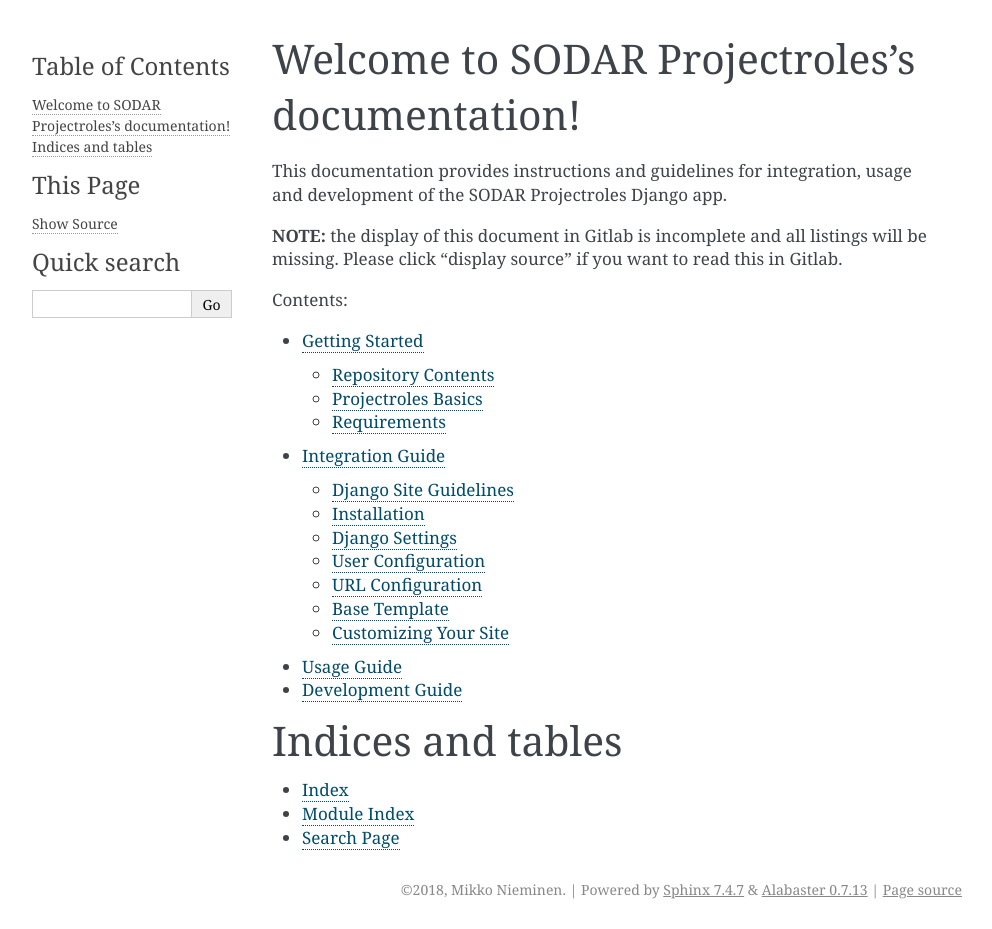
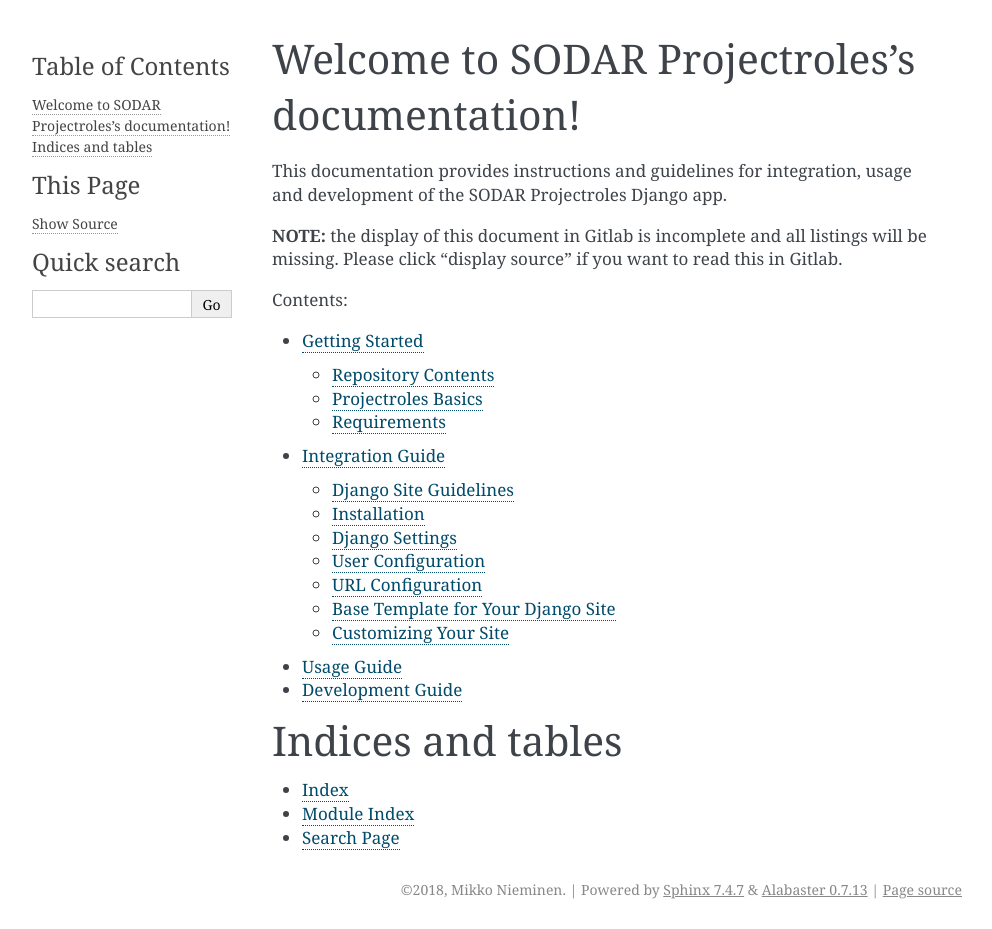
Before and after one commit to bihealth/sodar-core-legacy, a Sphinx documentation site: the page built from docs/source/index.rst, in a window 1280 px wide. Shown: the whole page, without its empty margins (148-1140 px from the left). Built offline with Sphinx 7.4.7, drawn with Linux system fonts in a browser that asks for light colours.

Commit message:
more minor integration.rst changes

```diff
--- a/docs/source/integration.rst
+++ b/docs/source/integration.rst
@@ -404,8 +408,9 @@
        url(r'^logout/$', auth_views.logout_then_login, name='logout'),
    ]
 
-Base Template
-=============
+
+Base Template for Your Django Site
+==================================
 
 In order to make use of Projectroles views and templates, you should set the
 base template of your site accordingly in ``SITE_NAME/templates/base.html``.
```
Also changed, not shown: other parts of docs/source/integration.rst (+4 -0 lines).
